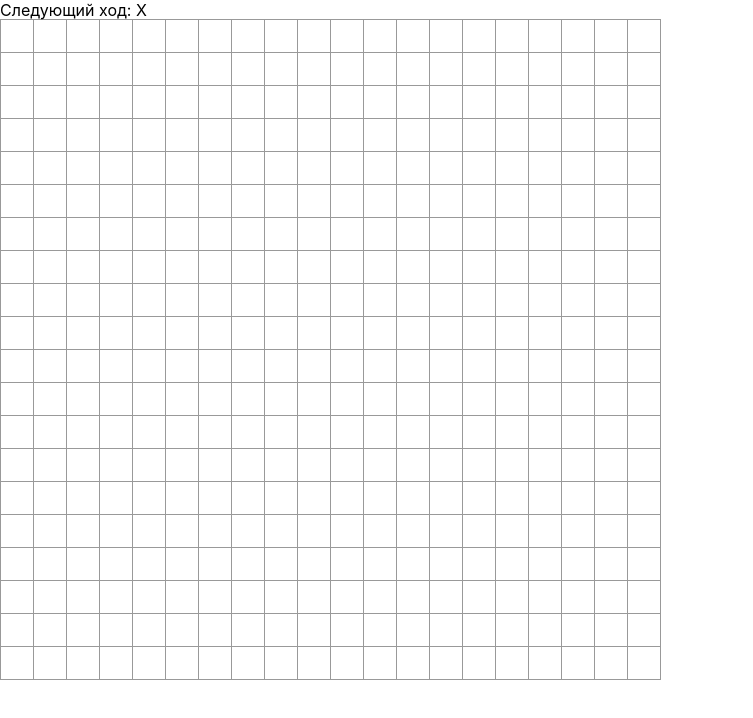
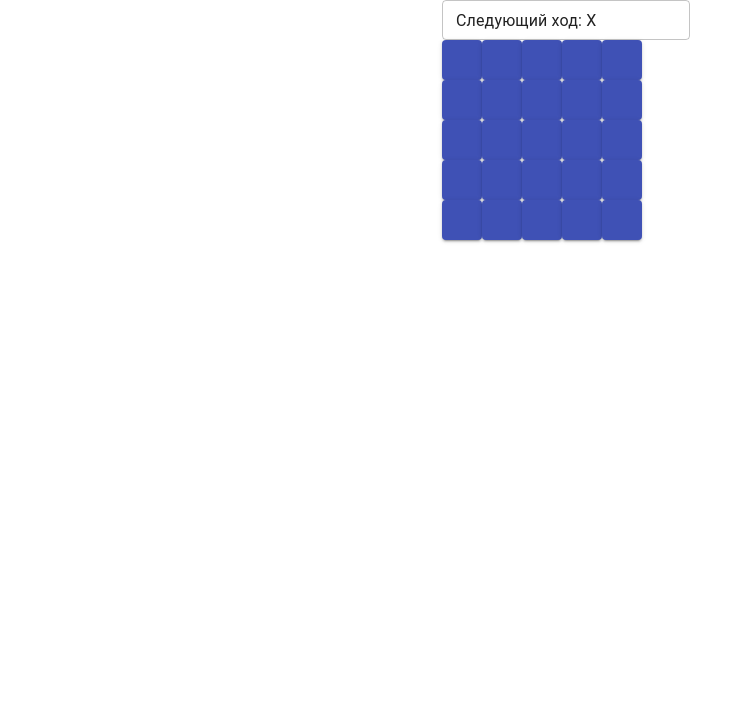
Before and after one commit to vvk2001github/TicTacToeUnlim, a React (Create React App) app: page / in a window 1280 px wide. Shown: the top 718 px of the page, without its empty margins (0-753 px from the left). Built offline with nearby package versions, Linux system fonts and the light colour scheme.

Commit message:
Material-UI added

```diff
--- a/package.json
+++ b/package.json
@@ -3,6 +3,7 @@
   "version": "0.1.0",
   "private": true,
   "dependencies": {
+    "@material-ui/core": "^4.10.0",
     "@testing-library/jest-dom": "^4.2.4",
     "@testing-library/react": "^9.5.0",
     "@testing-library/user-event": "^7.2.1",
--- a/src/Board/Board.tsx
+++ b/src/Board/Board.tsx
@@ -1,4 +1,5 @@
 import React from 'react'
+import TextField from '@material-ui/core/TextField';
 import './Board.css'
 import { Square } from '../Square'
 
@@ -91,7 +92,7 @@ export class Board extends React.Component<BoardProps, BoardState> {
             items.push(<div className="board-row">{rows}</div>)
         }
 
-    return (<div><div className="status">{status}</div>{items}</div>)
+    return (<div><TextField id="outlined-basic" value={status} variant="outlined" size="small" color="primary" />{items}</div>)
 
     }
 
--- a/src/Square.css
+++ /dev/null
@@ -1,14 +0,0 @@
-.square {
-    background: #fff;
-    border: 1px solid #999;
-    float: left;
-    font-size: 24px;
-    font-weight: bold;
-    line-height: 34px;
-    height: 34px;
-    margin-right: -1px;
-    margin-top: -1px;
-    padding: 0;
-    text-align: center;
-    width: 34px;
-}
--- a/src/Square.tsx
+++ b/src/Square.tsx
@@ -1,23 +1,32 @@
 import React from 'react'
-import './Square.css'
+import Button from '@material-ui/core/Button';
+import { makeStyles, createStyles, Theme } from '@material-ui/core/styles';
+
+const useStyles = makeStyles((theme: Theme) => createStyles({
+    square: {
+        minWidth: '40px',
+        maxWidth: '40px',
+        minHeight: '40px',
+        maxHeight: '40px',
+        fontSize: '40px',
+    },
+    })
+);
+
+
 
 export interface SquareProps {
     boardclick: () => void;
     value: String
 }
 
-export class Square extends React.Component<SquareProps, {}> {
-    constructor(props: SquareProps){
-        super(props)
-        this.state = {value: ''}
-    }
+export function Square(props:SquareProps) {
 
-    public render() {
+    const classes = useStyles()
+
         return (
-            <button className="square" onClick={this.props.boardclick}>
-                {this.props.value}
-            </button>
+            <Button variant="contained" color="primary" onClick={props.boardclick} className={classes.square}>
+                {props.value}
+            </Button>
         )
     }
-
-}
--- a/src/index.tsx
+++ b/src/index.tsx
@@ -1,12 +1,15 @@
 import React from 'react';
 import ReactDOM from 'react-dom';
+import Container from '@material-ui/core/Container';
 import './index.css';
 import { Board } from './Board/Board'
 import * as serviceWorker from './serviceWorker';
 
 ReactDOM.render(
   <React.StrictMode>
-    <Board size = {20}/>
+    <Container maxWidth="xs">
+      <Board size = {5}/>
+    </Container>
   </React.StrictMode>,
   document.getElementById('root')
 );
```
Also changed, not shown: 1 other file (tests, documents, lock files or other folders).
